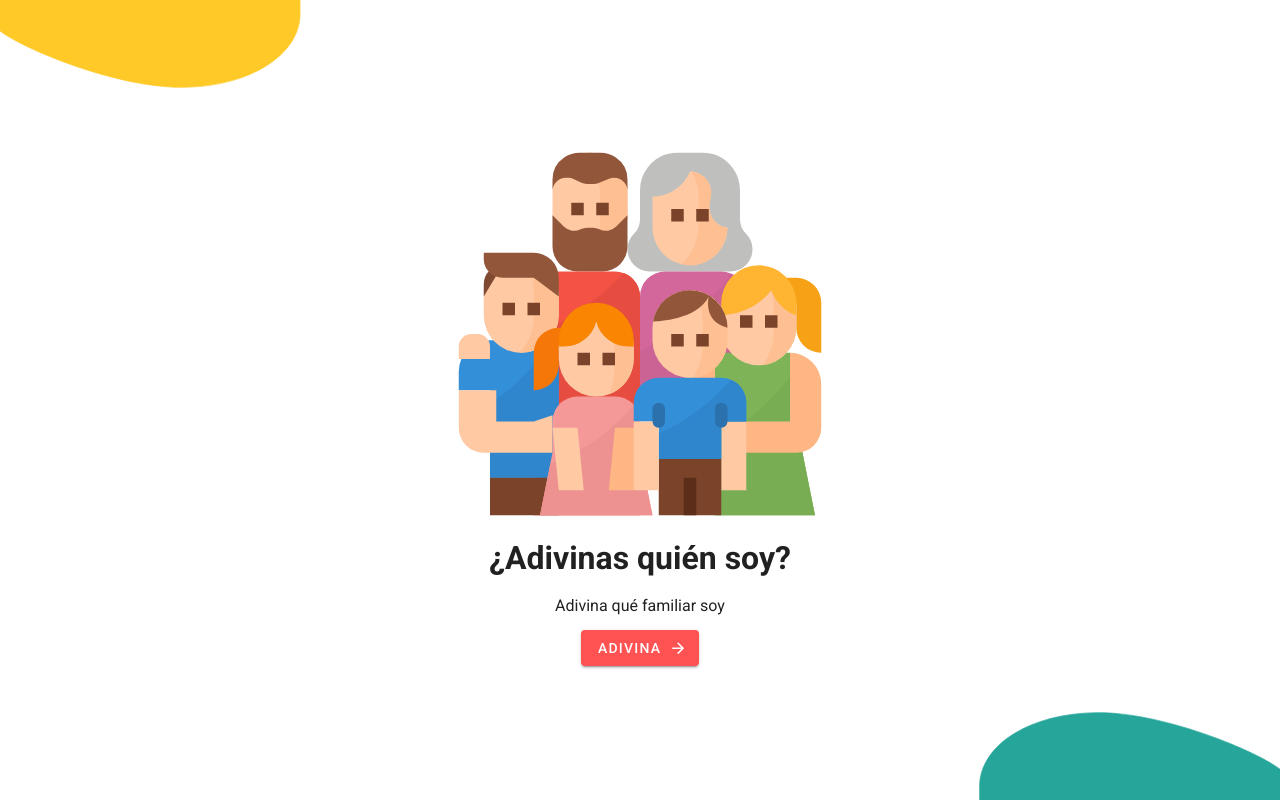
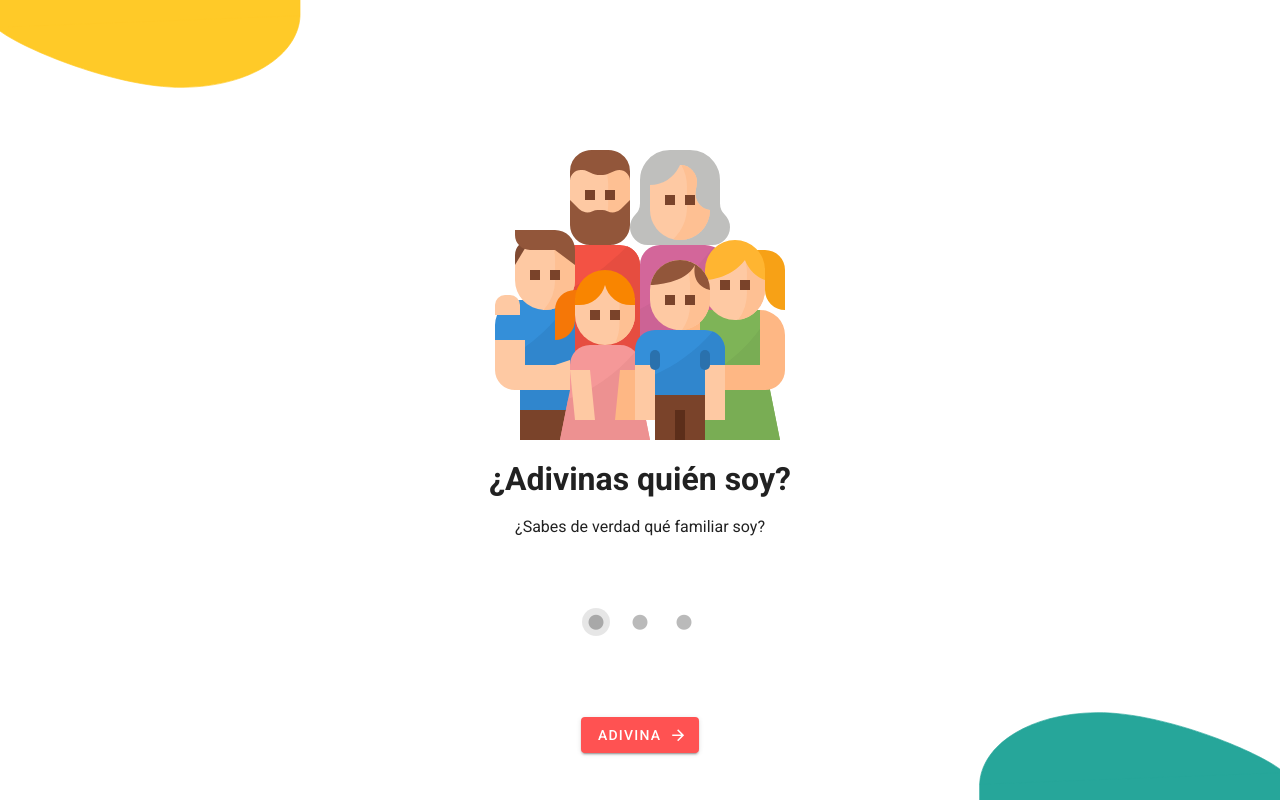
Before and after one commit to diter14/adivina-tu-familiar-vue, a Vue app: page / in a window 1280 px wide. Built offline with nearby package versions, Linux system fonts and the light colour scheme.

Commit message:
Add carousel to home page

```diff
--- a/src/assets/scss/app.scss
+++ b/src/assets/scss/app.scss
@@ -7,7 +7,7 @@ img {
     width: 60%;
 
     @media screen and (min-device-width: 375px) {
-        width: 50vh;
+        width: 40vh;
     }
 }
 
--- a/src/pages/Home.vue
+++ b/src/pages/Home.vue
@@ -2,7 +2,21 @@
     <v-container fill-height>
         <bubble top />
         <bubble bottom color="#26a69a" />
-        <v-row align="center" justify="center" dense>
+            <!-- :interval="5000" -->
+            <!-- cycle -->
+        <v-carousel
+            :light="true"
+            :show-arrows="false"
+            hide-delimiter-background
+            :height="carousel_height"
+            >
+            <v-carousel-item>
+                <v-row
+                    align="center"
+                    justify="center"
+                    dense
+                    class="fill-height"
+                    >
                     <v-col>
                         <transition
                             name="custom-classes-transition"
@@ -31,14 +45,60 @@
                             enter-active-class="animated fadeInLeft"
                             >
                             <p class="text-center mb-3" v-if="display_cover">
-                        Adivina qué familiar soy
+                                ¿Sabes de verdad qué familiar soy?
                             </p>
                         </transition>
                         <transition
                             name="custom-classes-transition"
                             enter-active-class="animated fadeInUp"
                             >
-                    <div class="d-flex justify-center" v-if="display_cover">
+                        </transition>
+                    </v-col>
+                </v-row>
+            </v-carousel-item>
+            <v-carousel-item
+                reverse-transition="fade-transition"
+                transition="fade-transition"
+                >
+                <v-row
+                    align="center"
+                    justify="center"
+                    dense
+                    class="fill-height"
+                    >
+                    <v-col>
+                        <h2
+                            class="text-center font-weight-bold"
+                            >
+                            Sólo tienes 10 segundos para adivinar, sigue las pistas
+                        </h2>
+
+                    </v-col>
+                </v-row>
+            </v-carousel-item>
+            <v-carousel-item
+                reverse-transition="fade-transition"
+                transition="fade-transition"
+                >
+                <v-row
+                    align="center"
+                    justify="center"
+                    dense
+                    class="fill-height"
+                    >
+                    <v-col>
+                        <h2
+                            class="text-center font-weight-bold"
+                            >
+                            Puedes usar los comodines hasta en 3 oportunidades
+                        </h2>
+
+                    </v-col>
+                </v-row>
+            </v-carousel-item>
+        </v-carousel>
+        <v-row>
+            <v-col class="d-flex justify-center align-center">
                 <v-btn
                     to="/adivinar"
                     dark
@@ -49,8 +109,6 @@
                         mdi-arrow-right
                     </v-icon>
                 </v-btn>
-                    </div>
-                </transition>
             </v-col>
         </v-row>
     </v-container>
@@ -67,6 +125,15 @@ export default {
     data() {
         return {
             display_cover: false,
+            carousel_height: 450
+        }
+    },
+
+    created() {
+        if (window.matchMedia) {
+            const mq = window.matchMedia('(min-width: 375px)')
+            mq.addListener(this.changeScreenWidth)
+            this.changeScreenWidth(mq)
         }
     },
 
@@ -76,5 +143,11 @@ export default {
             self.display_cover = true
         }, 1000)
     },
+
+    methods: {
+        changeScreenWidth(mq) {
+            this.carousel_height = (mq.matches) ? 600 : 500
+        }
+    }
 }
 </script>
```
Lines whose indentation alone changed are shown as unchanged.
